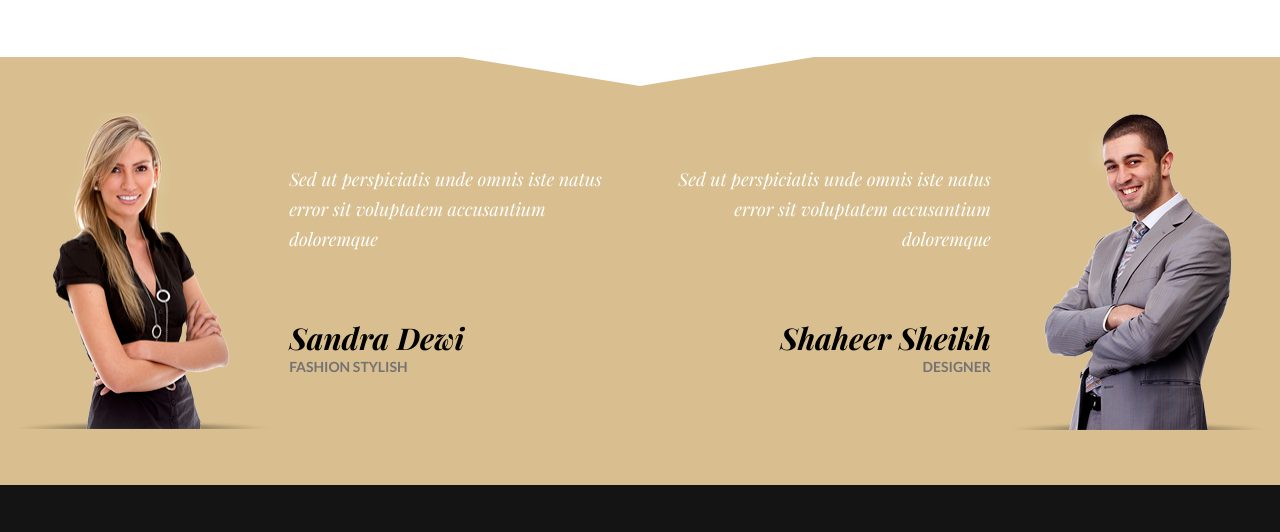
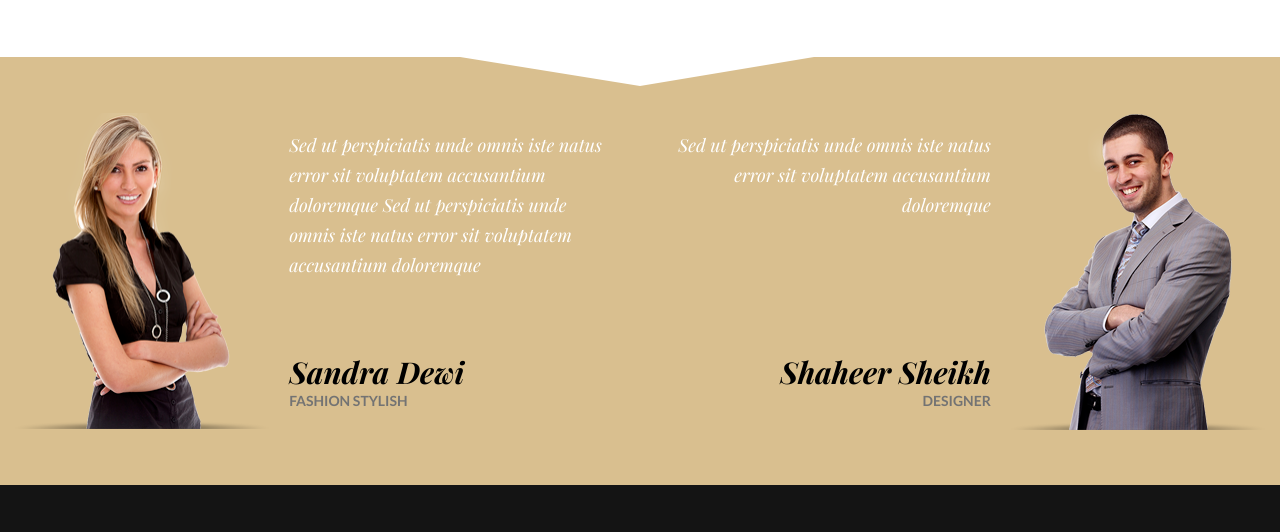
Before and after one commit to DinaPeikr/ShopiaPractice, a website built with webpack: page src/index.html in a window 1280 px wide. Shown: the part 3332-3864 px from the top of the page. Built offline with nearby package versions, Linux system fonts and the light colour scheme; files whose address does not match are found by name.

Commit message:
Поправила стили контента отзывов,на маленьком экране убрала высоту 100%

```diff
--- a/src/precss/testimonial.less
+++ b/src/precss/testimonial.less
@@ -70,10 +70,11 @@
     display: flex;
     flex-direction: column;
     padding: 20px;
-    justify-content: space-around;
-    height: 100%;
+    justify-content: flex-start;
+    min-height: 100%;
     .xs-block({
       .size_custom(10);
+      min-height: auto;
     });
   }
   &__text {
@@ -84,6 +85,7 @@
     line-height: 30px;
   }
   &__author {
+    margin-top: auto;
     .xs-block({ margin-top: 10px; });
 
     &_name {
--- a/src/templates/testimonial.html
+++ b/src/templates/testimonial.html
@@ -19,9 +19,7 @@
                     </div>
 
                     <div class="testimonial__content">
-                        <p class="testimonial__text">Sed ut perspiciatis
-                            unde omnis iste natus error sit
-                            voluptatem accusantium doloremque </p>
+                        <p class="testimonial__text">Sed ut perspiciatis unde omnis iste natus error sit voluptatem accusantium doloremque Sed ut perspiciatis unde omnis iste natus error sit voluptatem accusantium doloremque </p>
                         <address class="testimonial__author">
                             <p class="testimonial__author_name">Sandra Dewi</p>
                             <p class="testimonial__author_post">FASHION STYLISH</p>
```
Also changed, not shown: build/css/styles.css, build/index.html, src/css/styles.css.
